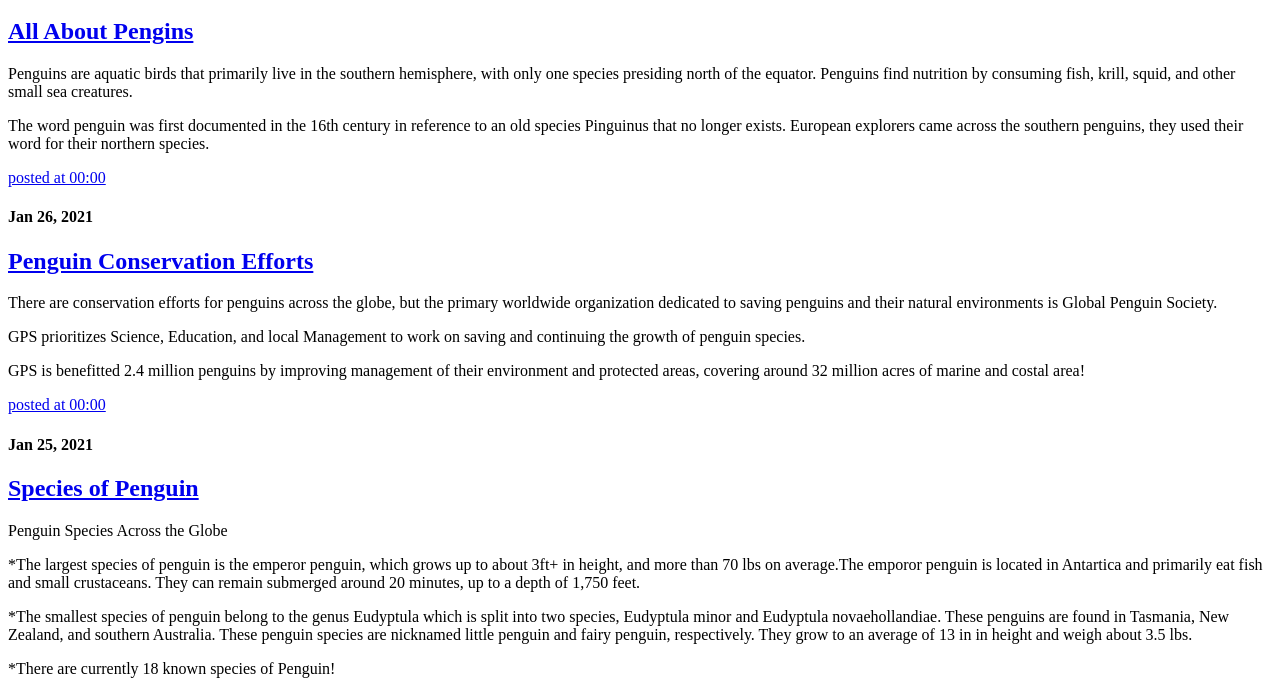
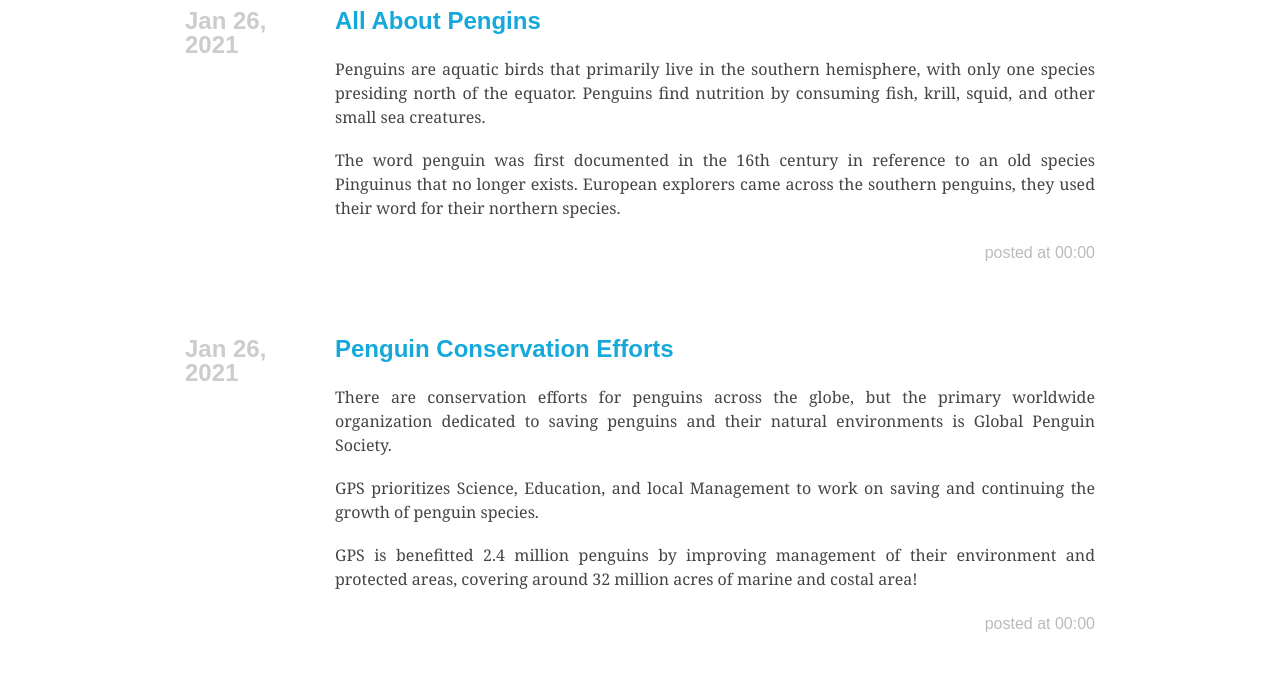
Before and after one commit to andy12125/Penguin, a plain HTML site: page index.html in a window 1280 px wide. Shown: the part 135-826 px from the top of the page. Drawn offline with Linux system fonts and the light colour scheme.

Commit message:
Update index.html

```diff
--- a/index.html
+++ b/index.html
@@ -6,10 +6,10 @@
     <title>Penguins!</title>
     <link rel="shortcut icon" type="image/png" href=" /favicon.png">
     <link rel="shortcut icon" type="image/x-icon" href=" /favicon.ico">
-    <link href=" /feeds/all.atom.xml" type="application/atom+xml" rel="alternate" title="Penguins! Full Atom Feed" />
-    <link rel="stylesheet" href=" /theme/css/screen.css" type="text/css" />
-    <link rel="stylesheet" href=" /theme/css/pygments.css" type="text/css" />
-    <link rel="stylesheet" href=" /theme/css/print.css" type="text/css" media="print" />
+    <link href="all.atom.xml" type="application/atom+xml" rel="alternate" title="Penguins! Full Atom Feed" />
+    <link rel="stylesheet" href="screen.css" type="text/css" />
+    <link rel="stylesheet" href="pygments.css" type="text/css" />
+    <link rel="stylesheet" href="print.css" type="text/css" media="print" />
     <meta name="generator" content="Pelican" />
     <meta name="description" content="" />
     <meta name="author" content="TCMG 41 Group 6" />
```
